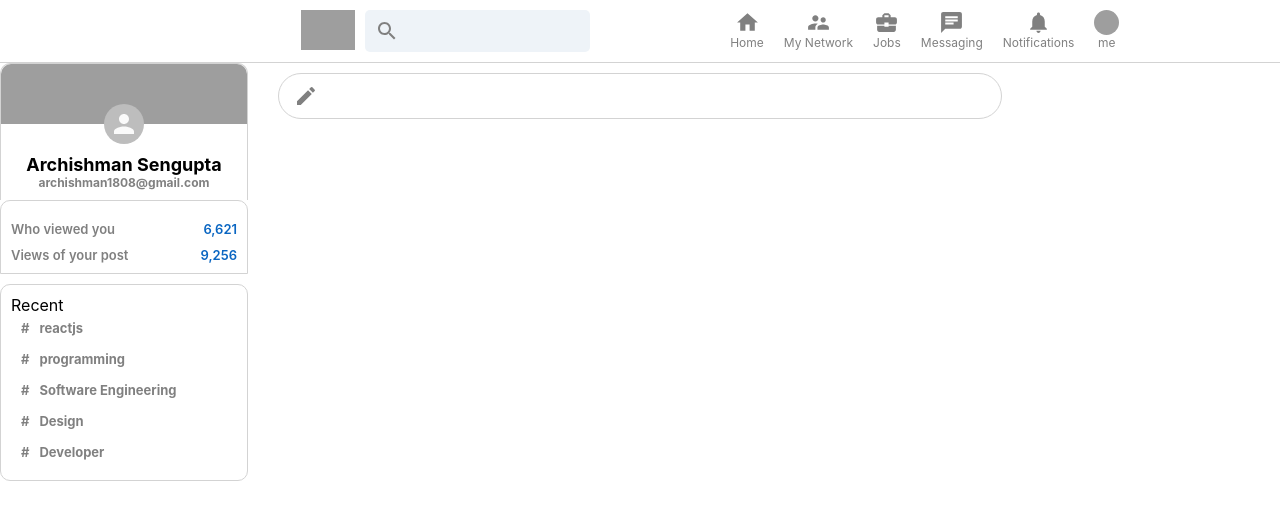
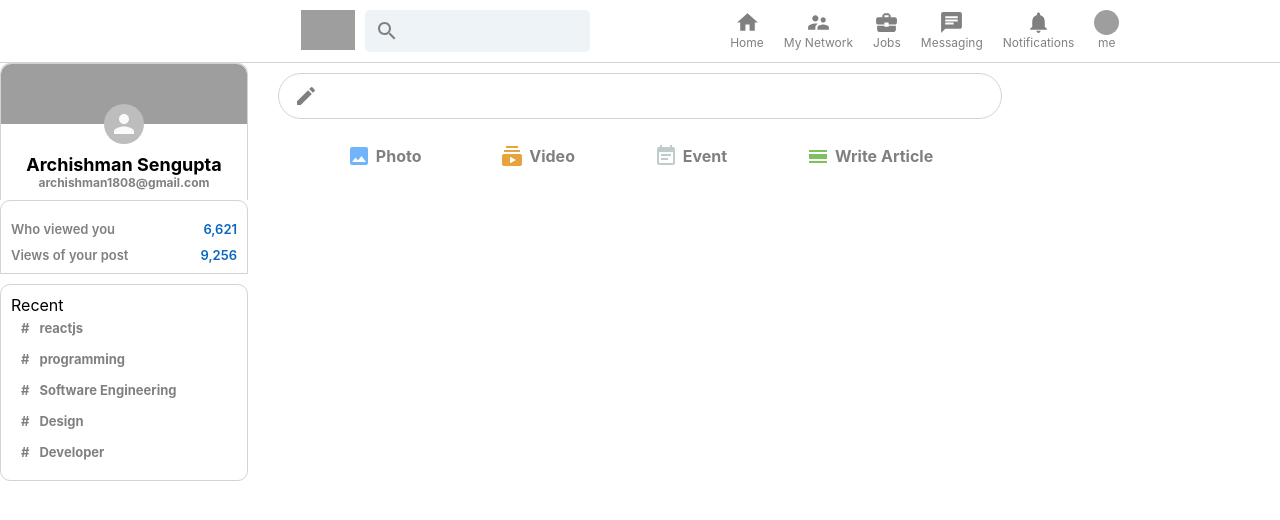
Before and after one commit to ArchishmanSengupta/LinkedIn-clone, a React (Create React App) app: page / in a window 1280 px wide. Shown: the top 520 px of the page. Built offline with nearby package versions, Linux system fonts and the light colour scheme; grey boxes are pictures that could not be loaded.

Commit message:
made feed section

```diff
--- a/src/Feed.css
+++ b/src/Feed.css
@@ -32,3 +32,7 @@
 .feed__input > form > button{
     display: none;
 }
+.feed__inputOptions{
+    display: flex;
+    justify-content: space-evenly;
+}
--- a/src/Feed.js
+++ b/src/Feed.js
@@ -1,6 +1,12 @@
 import React from 'react'
 import './Feed.css'
 import CreateIcon from "@material-ui/icons/Create"
+import ImageIcon from "@material-ui/icons/Image"
+import SubscriptionsIcon from "@material-ui/icons/Subscriptions"
+import EventNoteIcon from "@material-ui/icons/EventNote"
+import CalenderViewDayIcon from "@material-ui/icons/CalendarViewDay"
+
+import InputOption from './InputOption'
 function Feed() {
     return (
         <div className='feed'>
@@ -11,11 +17,19 @@
                         <input type="text"/>
                         <button type='submit'>Send</button>
                     </form>
+                </div>
+                <div className="feed__inputOptions">
+                    <InputOption Icon={ImageIcon} title="Photo"
+                    color="#70B5F9"/>
+                    <InputOption Icon={SubscriptionsIcon} title="Video"
+                    color="#E7A33E"/>
+                    <InputOption Icon={EventNoteIcon} title="Event"
+                    color="#C0CBCD"/>
+                    <InputOption Icon={CalenderViewDayIcon} title="Write Article"
+                    color="#7FC15E"/>
 
                 </div>
-
             </div>
-
         </div>
     )
 }
--- a/src/Header.css
+++ b/src/Header.css
@@ -2,6 +2,7 @@
     position: sticky;
     top:0;
     display: flex;
+    background-color: white;
     justify-content: space-evenly;
     border-bottom: 0.1px solid lightgray;
     padding-top: 10px;
--- /dev/null
+++ b/src/InputOption.css
@@ -0,0 +1,17 @@
+.inputOption {
+    display: flex;
+    align-items: center;
+    margin-top: 15px;
+    color: gray;
+    padding: 10px;
+    cursor: pointer;
+}
+
+.inputOption:hover {
+    background-color: whitesmoke;
+    border-radius: 10px;
+}
+
+.inputOption > h4 {
+    margin-left: 5px;
+}
--- /dev/null
+++ b/src/InputOption.js
@@ -0,0 +1,13 @@
+import React from 'react'
+import './InputOption.css'
+
+function InputOption({Icon,title,color}) {
+    return (
+        <div className='inputOption'>
+            <Icon style={{ color: color}}/>
+            <h4>{title}</h4>
+        </div>
+    )
+}
+
+export default InputOption
```
